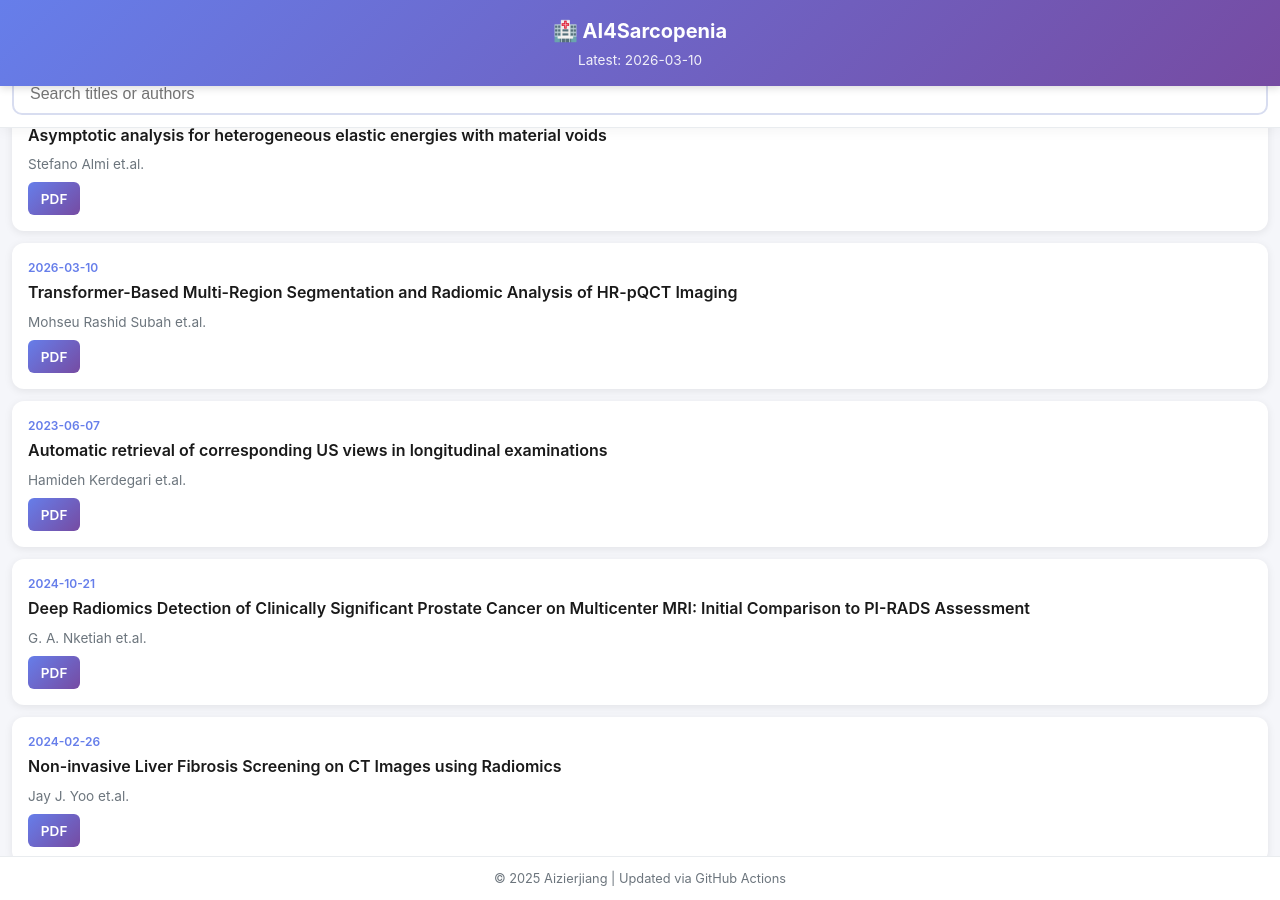
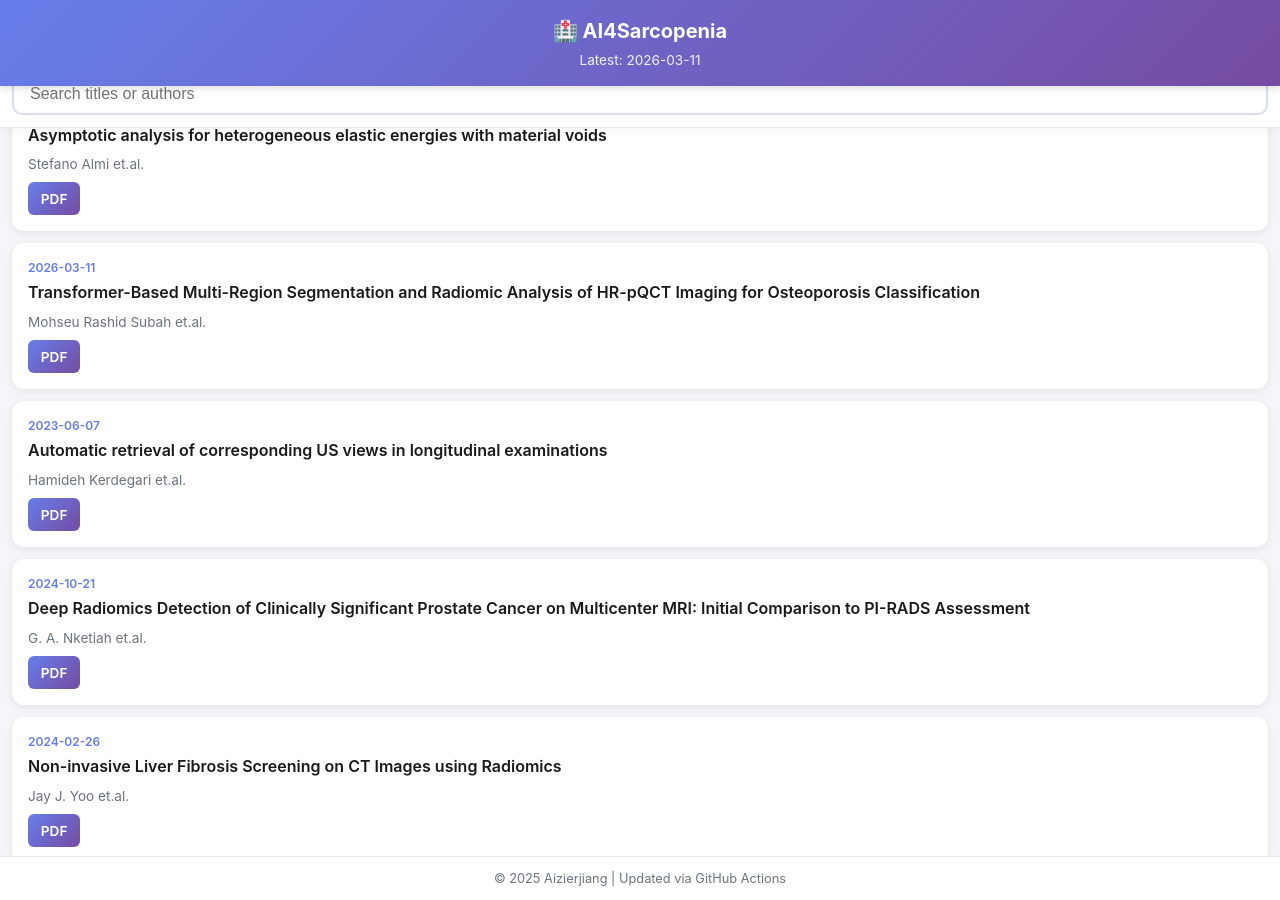
Before and after one commit to Aizierjiang/AI4SarcopeniaLiteratureDaily, a Jekyll site: the page docs/mobile.html, which Jekyll copies as it is, in a window 1280 px wide and 900 px high, scrolled down 5669 px. Built offline with Jekyll 4.4.1, drawn with Linux system fonts in a browser that asks for light colours.

Commit message:
Auto Update: AI4Sarcopenia Literature Daily Papers

```diff
--- a/docs/sarcopenia-arxiv-daily-web.json
+++ b/docs/sarcopenia-arxiv-daily-web.json
@@ -42,7 +42,7 @@
     "2411.15934": "|**2024-11-24**|**Microfluidic Bioelectrical Impedance Drug Delivery Device for Patients with Acute Exacerbations of Chronic Obstructive Pulmonary Disease**|Evan Carroll et.al.|[2411.15934](http://arxiv.org/abs/2411.15934)||\n",
     "2601.12981": "|**2026-01-19**|**Early Prediction of Type 2 Diabetes Using Multimodal data and Tabular Transformers**|Sulaiman Khan et.al.|[2601.12981](http://arxiv.org/abs/2601.12981)||\n",
     "2602.17374": "|**2026-02-19**|**Asymptotic analysis for heterogeneous elastic energies with material voids**|Stefano Almi et.al.|[2602.17374](http://arxiv.org/abs/2602.17374)||\n",
-    "2603.09137": "|**2026-03-10**|**Transformer-Based Multi-Region Segmentation and Radiomic Analysis of HR-pQCT Imaging**|Mohseu Rashid Subah et.al.|[2603.09137](http://arxiv.org/abs/2603.09137)||\n"
+    "2603.09137": "|**2026-03-11**|**Transformer-Based Multi-Region Segmentation and Radiomic Analysis of HR-pQCT Imaging for Osteoporosis Classification**|Mohseu Rashid Subah et.al.|[2603.09137](http://arxiv.org/abs/2603.09137)||\n"
   },
   "Ultrasound Muscle Assessment": {
     "2306.04739": "|**2023-06-07**|**Automatic retrieval of corresponding US views in longitudinal examinations**|Hamideh Kerdegari et.al.|[2306.04739](http://arxiv.org/abs/2306.04739)||\n"
```
Also changed, not shown: docs/index.md (+3 -3 lines).
